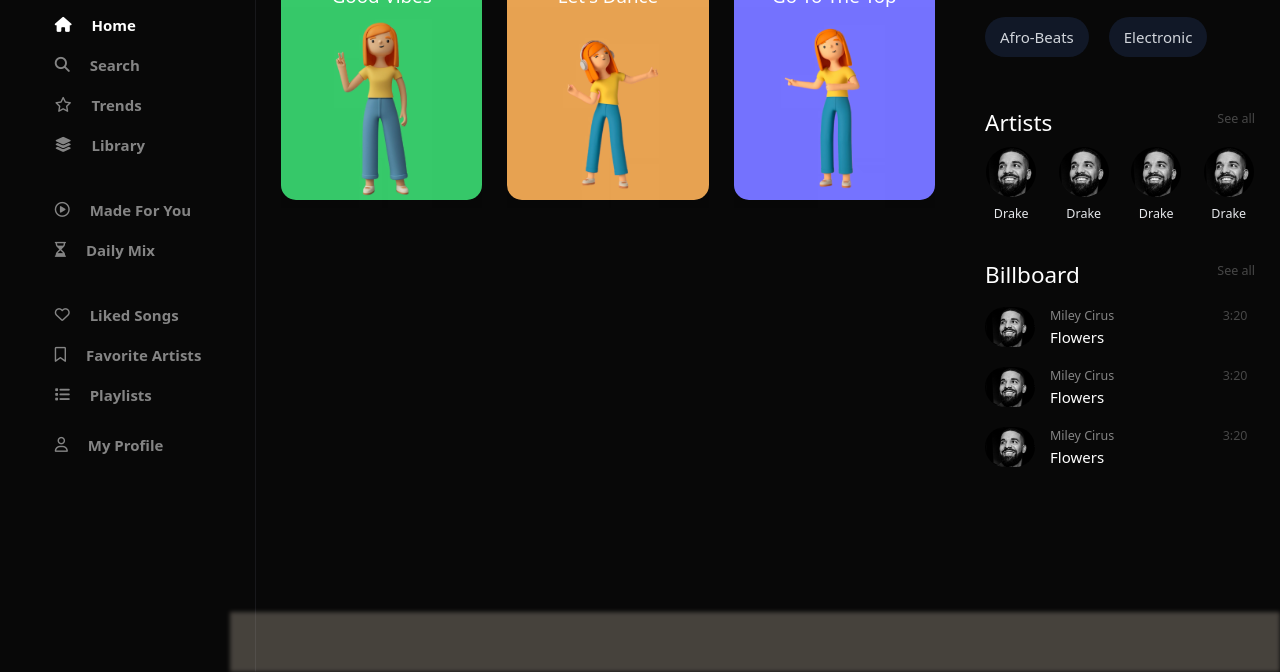
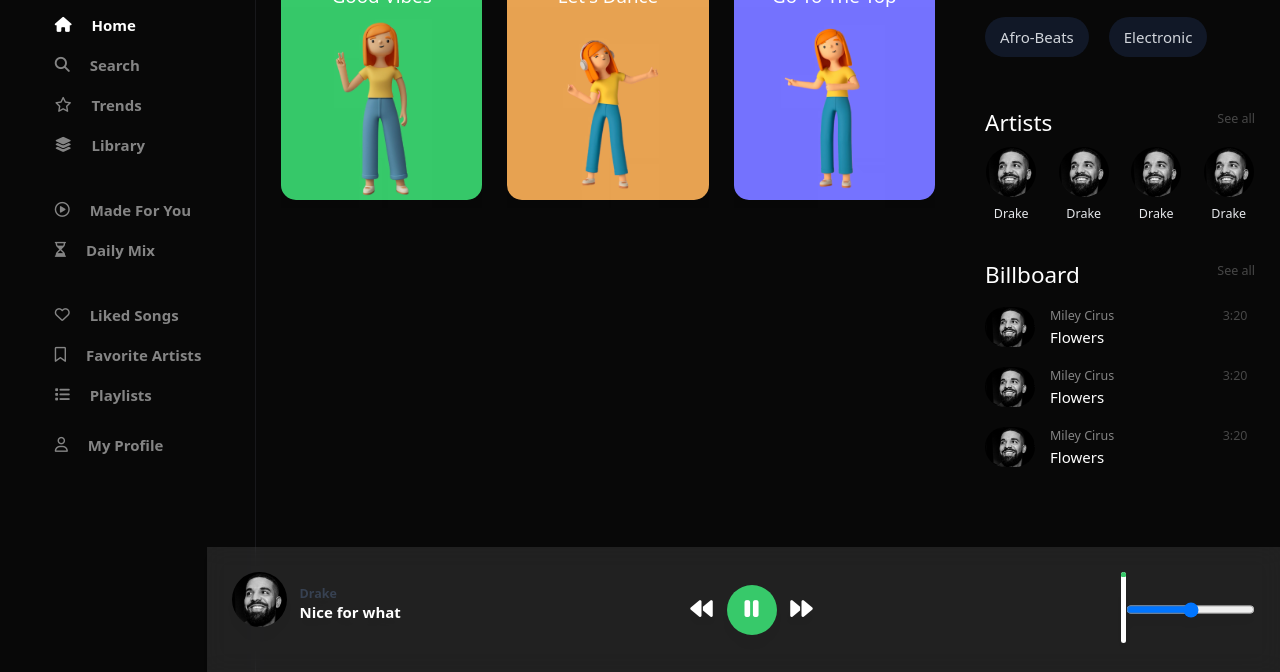
Before and after one commit to ParallelXL/beat-pulse-music-app, a plain HTML site: page index.html in a window 1280 px wide. Shown: the part 128-800 px from the top of the page. Drawn offline with nearby package versions, Linux system fonts and the light colour scheme.

Commit message:
added fixes

```diff
--- a/index.html
+++ b/index.html
@@ -265,8 +265,35 @@
 
       <!-- bottom play panel -->
       <section
-        class="flex absolute blur-[2px] bg-[#ffedd8] opacity-25 w-[105rem] bottom-0 p-12 right-0"
-      ></section>
+        class="flex bg-white/10 backdrop-blur-md drop-shadow-xl absolute justify-between w-[107.3rem] bottom-0 p-10 right-0"
+      >
+        <div class="flex flex-1 flex-wrap relative">
+          <img
+            src="assets/drake.jpg"
+            class="w-[55px] h-[55px] object-cover rounded-full"
+            alt=""
+          />
+          <div class="absolute mx-[5.5rem] p-5">
+            <h2 class="text-xl text-gray-700 font-bold">Drake</h2>
+            <p class="text-2xl font-bold">Nice for what</p>
+          </div>
+        </div>
+        <div class="flex flex-1 text-4xl p-5">
+          <i
+            class="fa fa-backward w-20 h-20 rounded-full items-center justify-center flex"
+          ></i>
+          <i
+            class="fa fa-pause bg-primaryGreen w-20 h-20 rounded-full items-center justify-center flex"
+          ></i>
+          <i
+            class="fa-solid fa-forward w-20 h-20 rounded-full items-center justify-center flex"
+          ></i>
+        </div>
+        <div class="bg-white rounded overflow-hidden mb-1.5">
+          <div style="width: 40%" class="bg-primaryGreen p-1 rounded-sm"></div>
+        </div>
+        <input type="range" />
+      </section>
     </main>
     <script src="script.js"></script>
   </body>
```
